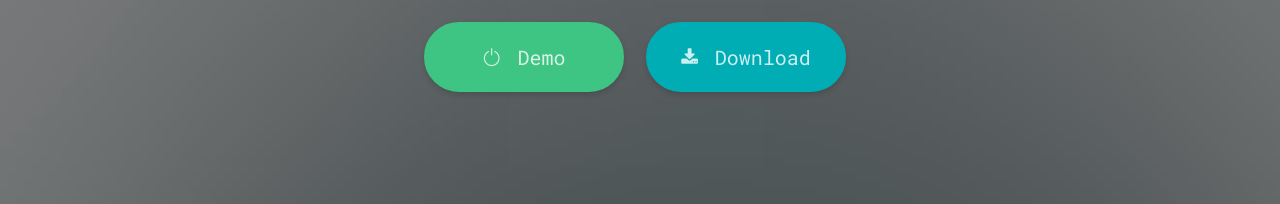
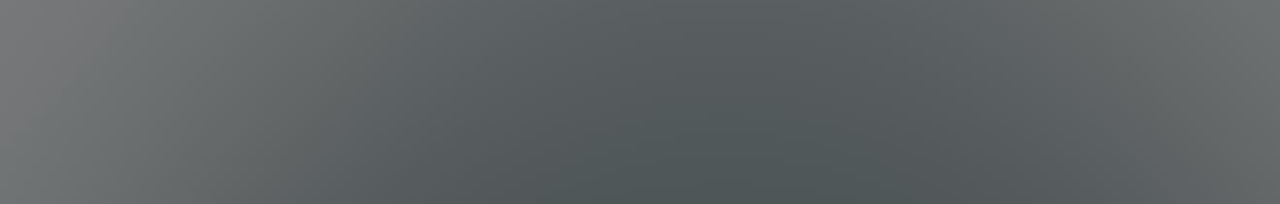
Before and after one commit to donny95/donny95.github.io, a plain HTML site: page index.html in a window 1280 px wide. Shown: the part 596-800 px from the top of the page. Drawn offline with Linux system fonts and the light colour scheme; files whose address does not match are found by name.

Commit message:
Update index.html

```diff
--- a/index.html
+++ b/index.html
@@ -98,8 +98,8 @@
 							<h1 class="animate-box"><span class="big">Jiwon Park</span> <br><span>requires the</span> <br><span class="medium">Courage</span><br><span>to let go of</span> <br> <span class="medium">Certainties.</span></h1>
 							<h2 class="animate-box">Crafted with love by <a href="http://freehtml5.co/" target="_blank" title="Free HTML5 Bootstrap Templates" class="fh5co-link">FREEHTML5.co</a></h2>
 							<div class="call-to-action">
-								<a href="#" class="demo animate-box"><i class="icon-power"></i> Demo</a>
-								<a href="#" class="download animate-box"><i class="icon-download"></i> Download</a>
+								<!--<a href="#" class="demo animate-box"><i class="icon-power"></i> Demo</a>
+								<a href="#" class="download animate-box"><i class="icon-download"></i> Download</a>-->
 							</div>
 						</div>
 					</div>
```
